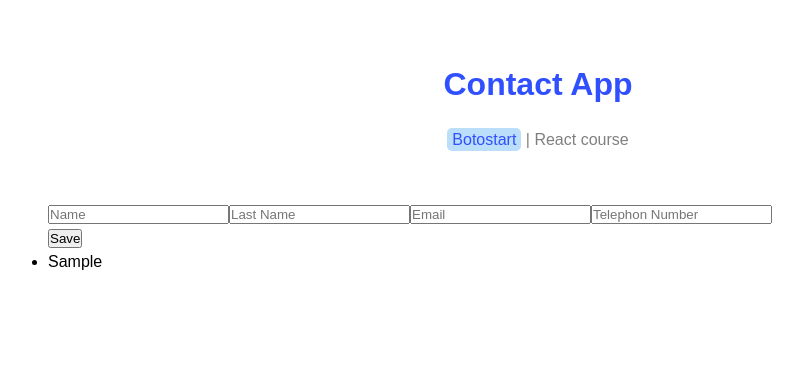
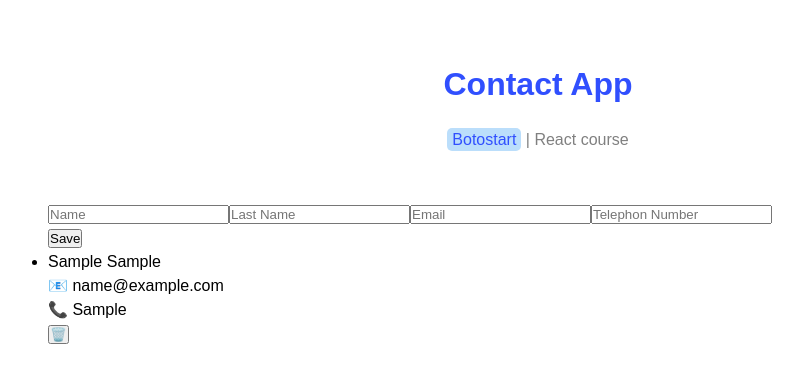
Before and after one commit to martinStar2005/React-app, a React (Vite) app: page / in a window 1280 px wide. Both pictures are taken after typing "Sample", "Sample", "name@example.com", "Sample" into the empty fields and a click on the button "Save". Shown: the top 382 px of the page, without its empty margins (102-905 px from the left). Built offline with nearby package versions, Linux system fonts and the light colour scheme.

Commit message:
add contactList to the project

```diff
--- /dev/null
+++ b/src/component/ContactItem.jsx
@@ -0,0 +1,14 @@
+function ContactItem({ contact }) {
+  return (
+    <li key={contact.id}>
+      <p>
+        {contact.fName} {contact.lName}
+      </p>
+      <p>📧 {contact.email}</p>
+      <p>📞 {contact.telephonNumber}</p>
+      <button>🗑️</button>
+    </li>
+  );
+}
+
+export default ContactItem;
--- a/src/component/Contacts.jsx
+++ b/src/component/Contacts.jsx
@@ -1,9 +1,17 @@
-function Contacts({contacts}) {
+import ContactItem from "./ContactItem.jsx";
+
+function Contacts({ contacts }) {
   console.log(contacts);
   return (
     <div>
       <ul>
-        {contacts.map((contact) => (<li key={contact.id}>{contact.fName}</li>))}
+        {contacts.length ? (
+          contacts.map((contact) => (
+            <ContactItem key={contact.id} contact={contact} />
+          ))
+        ) : (
+          <p>No contact in list</p>
+        )}
       </ul>
     </div>
   );
```
